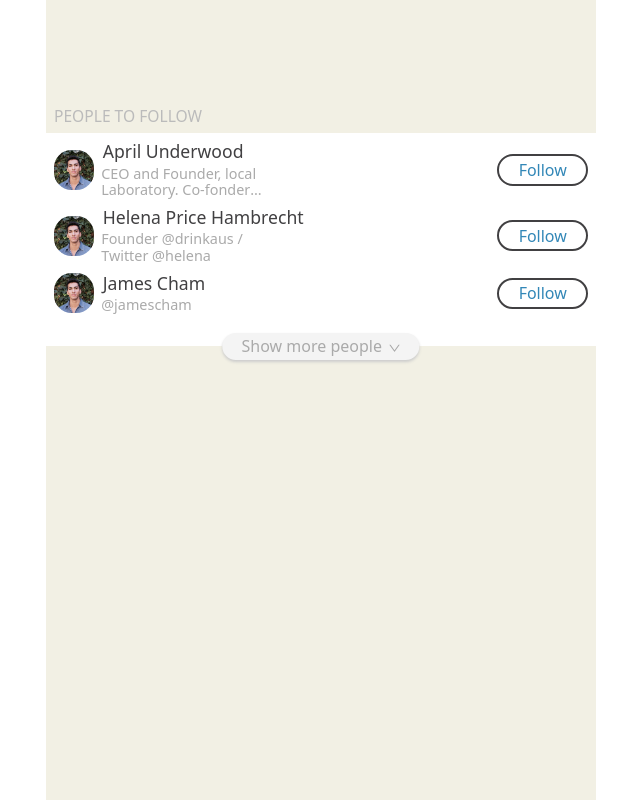
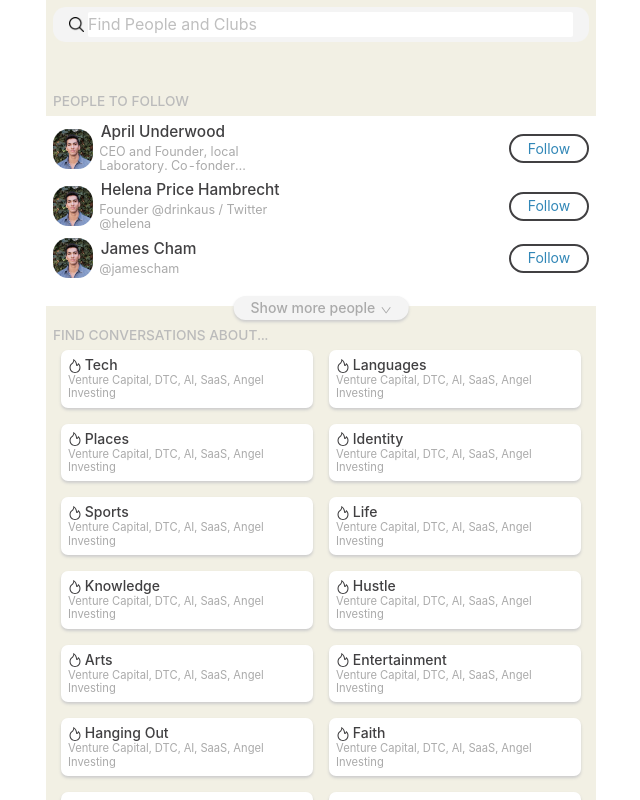
Before and after one commit to Soumili-Ghosh3/clubhouse-clone, a React (Create React App) app: page /explore in a window 1280 px wide. Shown: the whole page, without its empty margins (319-959 px from the left). Built offline with nearby package versions, Linux system fonts and the light colour scheme.

Commit message:
Changes made

```diff
--- a/src/data/Explore.json
+++ b/src/data/Explore.json
@@ -16,59 +16,59 @@
     "conversation": [
       {
         "title": "Tech",
-        "discription": "Venture Capital, DTC, AI, SaaS, Angel Investing"
+        "description": "Venture Capital, DTC, AI, SaaS, Angel Investing"
       },
       {
         "title": "Languages",
-        "discription": "Venture Capital, DTC, AI, SaaS, Angel Investing"
+        "description": "Venture Capital, DTC, AI, SaaS, Angel Investing"
       },
       {
         "title": "Places",
-        "discription": "Venture Capital, DTC, AI, SaaS, Angel Investing"
+        "description": "Venture Capital, DTC, AI, SaaS, Angel Investing"
       },
       {
         "title": "Identity",
-        "discription": "Venture Capital, DTC, AI, SaaS, Angel Investing"
+        "description": "Venture Capital, DTC, AI, SaaS, Angel Investing"
       },
       {
         "title": "Sports",
-        "discription": "Venture Capital, DTC, AI, SaaS, Angel Investing"
+        "description": "Venture Capital, DTC, AI, SaaS, Angel Investing"
       },
       {
         "title": "Life",
-        "discription": "Venture Capital, DTC, AI, SaaS, Angel Investing"
+        "description": "Venture Capital, DTC, AI, SaaS, Angel Investing"
       },
       {
         "title": "Knowledge",
-        "discription": "Venture Capital, DTC, AI, SaaS, Angel Investing"
+        "description": "Venture Capital, DTC, AI, SaaS, Angel Investing"
       },
       {
         "title": "Hustle",
-        "discription": "Venture Capital, DTC, AI, SaaS, Angel Investing"
+        "description": "Venture Capital, DTC, AI, SaaS, Angel Investing"
       },
       {
         "title": "Arts",
-        "discription": "Venture Capital, DTC, AI, SaaS, Angel Investing"
+        "description": "Venture Capital, DTC, AI, SaaS, Angel Investing"
       },
       {
         "title": "Entertainment",
-        "discription": "Venture Capital, DTC, AI, SaaS, Angel Investing"
+        "description": "Venture Capital, DTC, AI, SaaS, Angel Investing"
       },
       {
         "title": "Hanging Out",
-        "discription": "Venture Capital, DTC, AI, SaaS, Angel Investing"
+        "description": "Venture Capital, DTC, AI, SaaS, Angel Investing"
       },
       {
         "title": "Faith",
-        "discription": "Venture Capital, DTC, AI, SaaS, Angel Investing"
+        "description": "Venture Capital, DTC, AI, SaaS, Angel Investing"
       },
       {
         "title": "Wellness",
-        "discription": "Venture Capital, DTC, AI, SaaS, Angel Investing"
+        "description": "Venture Capital, DTC, AI, SaaS, Angel Investing"
       },
       {
         "title": "World Affairs",
-        "discription": "Venture Capital, DTC, AI, SaaS, Angel Investing"
+        "description": "Venture Capital, DTC, AI, SaaS, Angel Investing"
       }
     ]
   }
--- a/src/index.js
+++ b/src/index.js
@@ -3,6 +3,7 @@ import ReactDOM from 'react-dom';
 import App from './App';
 import reportWebVitals from './reportWebVitals';
 import 'bootstrap/dist/css/bootstrap.min.css';
+import 'antd/dist/antd.css';
 
 ReactDOM.render(
   <React.StrictMode>
--- a/src/pages/Explore.js
+++ b/src/pages/Explore.js
@@ -2,12 +2,26 @@ import React from 'react'
 import style from '../style/explore.module.css'
 import {DownOutlined, FireOutlined} from '@ant-design/icons'
 import data from '../data/Explore.json'
+import {Input} from 'antd'
 
 function Explore() {
     const {people, conversation} = data;
 
     return (
         <div className={style.exploreContainer}>
+            <div className={style.header}>
+                <Input style={{
+                    backgroundColor: "#f4f4f4",
+                    borderRadius: "0.8em",
+                    padding: "0.3em 1em",
+                    border: "none",
+                    boxShadow: "none",
+                }}
+                    size="large"
+                    placeholder="Find People and Clubs"
+                    prefix={<img src="images/search.png" alt="" width="15px"/>}
+                ></Input>
+            </div>
             <h6> PEOPLE TO FOLLOW </h6>
             <div className={style.peopleContainer}>
                 {people.map((item) => (
@@ -26,12 +40,27 @@ function Explore() {
                         <button>Follow</button>
                     </div>
                 ))}
-                <button className={style.showMore}>
-                    Show more people <DownOutlined />
-                </button>
-            </div>
+                    <button className={style.showMore}>
+                        Show more people <DownOutlined />
+                    </button>
+                </div>
+
+                <h6>FIND CONVERSATIONS ABOUT...</h6>
+                <div className="row mx-0">
+                    {conversation.map((item) => (
+                        <div className="col-6 px-2 mb-3">
+                            <div className={style.conversationCard}>
+                                <h6>
+                                    <FireOutlined />
+                                    {item.title}
+                                </h6>
+                                <p>{item.description}</p>
+                            </div>
+                        </div>
+                    ))}
+                </div>
         </div>
-    )
+    );
 }
 
 export default Explore
--- a/src/style/explore.module.css
+++ b/src/style/explore.module.css
@@ -92,3 +92,39 @@
     font-size: 1em;
     padding: 0.1em 1.2em;
 }
+
+.conversationCard {
+    background-color: #ffffff;
+    border-radius: 0.5em;
+    padding: 0.5em;
+    box-shadow: 0px 2px 3px #cccccc;
+}
+
+.conversationCard h6{
+    color: var(--textColor);
+    font-size: 1em;
+    margin: 0;
+    display: flex;
+    align-items: center;
+}
+
+.conversationCard span{
+    margin-right: 0.2em;
+}
+
+.conversationCard p{
+    margin: 0;
+    color: #aaaaaa;
+    line-height: 1.2;
+    font-size: 0.8em;
+}
+
+.header{
+    position: absolute;
+    left: 0;
+    right: 0;
+    top: 0;
+    background-color: #f2f0e4;
+    z-index:    5;
+    padding: 0.5em;
+}
```
